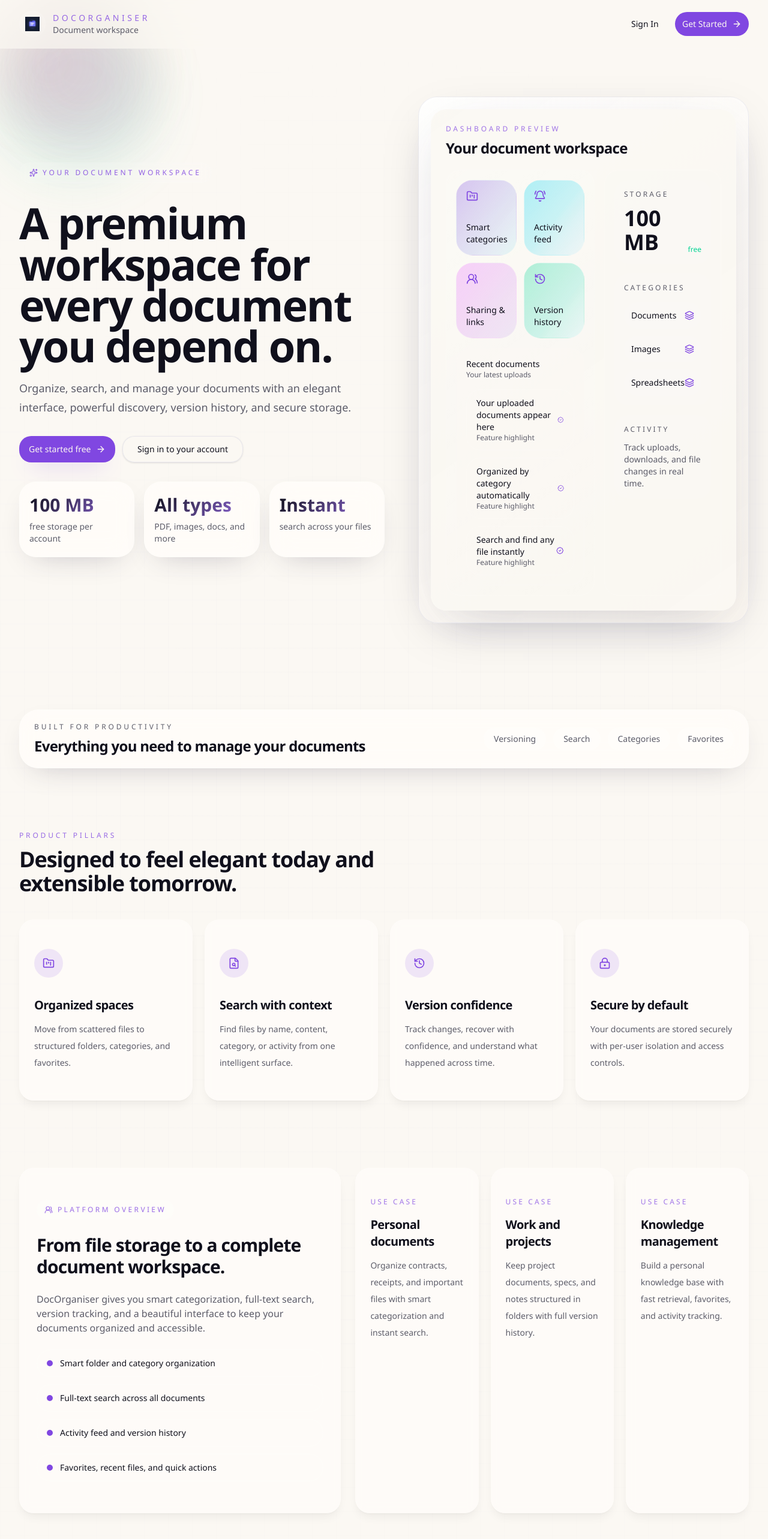
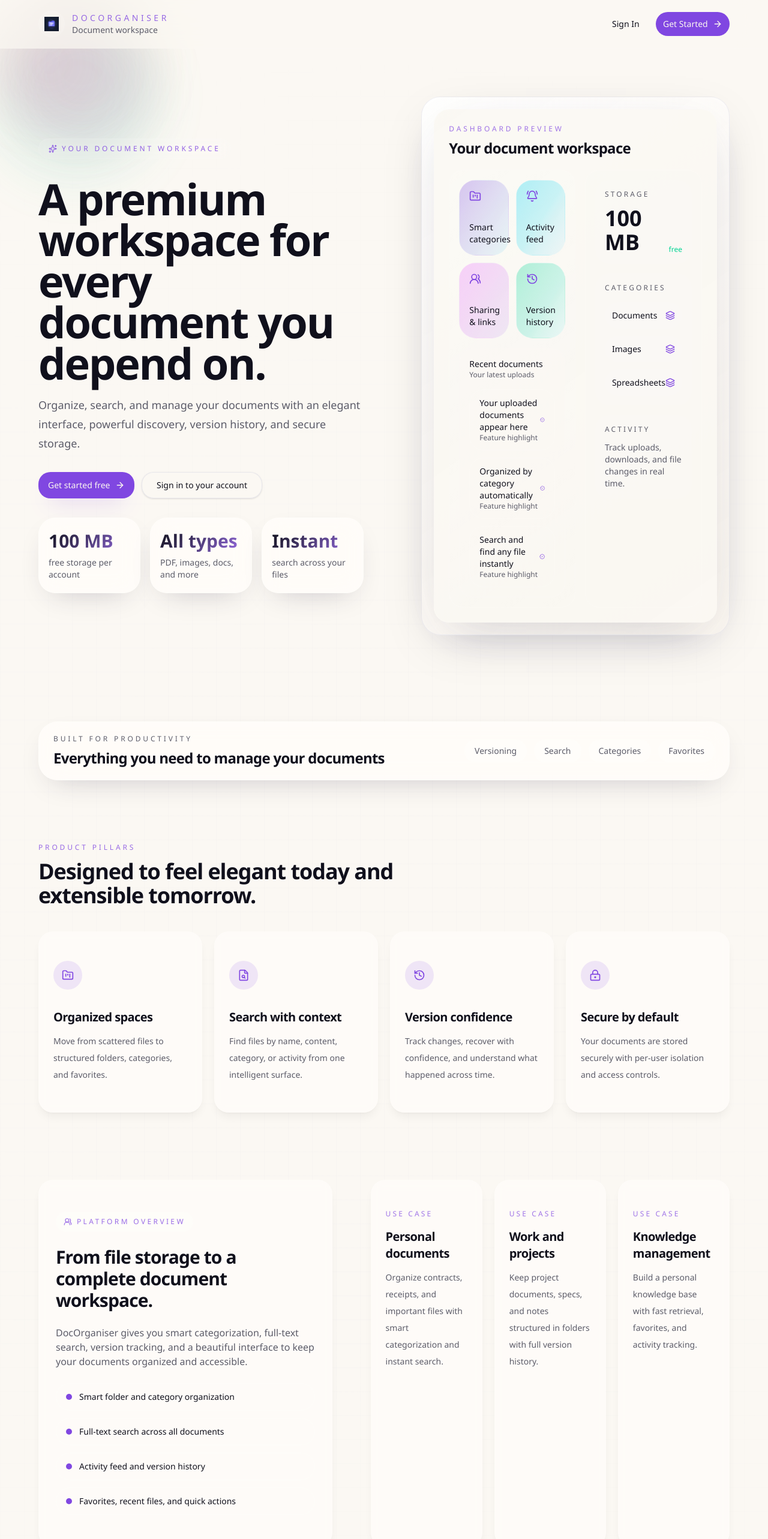
Before and after one commit to DreamerX00/Full-Stack-Project-DocumentOrganiser, a Next.js app in the folder DocumentOrganiser-Frontend/document-organiser-frontend/: page / in a window 1280 px wide. Shown: the top 2566 px of the page at 60% size. Built offline with nearby package versions, Linux system fonts and the light colour scheme; no server answers.

Commit message:
style: update layout container width and adjust grid spacing for responsive design

```diff
--- a/DocumentOrganiser-Frontend/document-organiser-frontend/src/app/page.tsx
+++ b/DocumentOrganiser-Frontend/document-organiser-frontend/src/app/page.tsx
@@ -76,7 +76,7 @@ export default function LandingPage() {
       <AmbientBackdrop intensity="bold" />
 
       <header className="sticky top-0 z-50 border-b border-white/10 bg-background/70 backdrop-blur-xl">
-        <div className="mx-auto flex h-20 max-w-7xl items-center justify-between px-4 sm:px-6 lg:px-8">
+        <div className="mx-auto flex h-20 max-w-[1600px] items-center justify-between px-4 sm:px-6 lg:px-10 xl:px-16">
           <Link href="/" className="flex items-center gap-3">
             <div className="flex h-11 w-11 items-center justify-center rounded-2xl border border-white/10 bg-white/10">
               <Image src="/logo.svg" alt="DocOrganiser" width={24} height={24} className="h-6 w-6" />
@@ -106,8 +106,8 @@ export default function LandingPage() {
       </header>
 
       <main className="relative">
-        <section className="mx-auto max-w-7xl px-4 pb-20 pt-16 sm:px-6 lg:px-8 lg:pb-24 lg:pt-20">
-          <div className="grid gap-14 lg:grid-cols-[1.05fr_0.95fr] lg:items-center">
+        <section className="mx-auto max-w-[1600px] px-4 pb-20 pt-16 sm:px-6 lg:px-10 xl:px-16 lg:pb-24 lg:pt-20">
+          <div className="grid gap-14 lg:grid-cols-[1.1fr_0.9fr] lg:items-center lg:gap-16 xl:gap-24">
             <motion.div
               initial={{ opacity: 0, y: 30 }}
               animate={{ opacity: 1, y: 0 }}
@@ -242,7 +242,7 @@ export default function LandingPage() {
           </div>
         </section>
 
-        <section className="mx-auto max-w-7xl px-4 py-12 sm:px-6 lg:px-8">
+        <section className="mx-auto max-w-[1600px] px-4 py-12 sm:px-6 lg:px-10 xl:px-16">
           <div className="glass-card rounded-[2rem] border border-white/10 px-6 py-5">
             <div className="flex flex-wrap items-center justify-between gap-4">
               <div>
@@ -262,7 +262,7 @@ export default function LandingPage() {
           </div>
         </section>
 
-        <section id="features" className="mx-auto max-w-7xl px-4 py-14 sm:px-6 lg:px-8">
+        <section id="features" className="mx-auto max-w-[1600px] px-4 py-14 sm:px-6 lg:px-10 xl:px-16">
           <div className="mb-10 max-w-2xl">
             <p className="text-xs uppercase tracking-[0.32em] text-primary/80">Product pillars</p>
             <h2 className="mt-3 text-4xl font-semibold">Designed to feel elegant today and extensible tomorrow.</h2>
@@ -293,8 +293,8 @@ export default function LandingPage() {
           </div>
         </section>
 
-        <section className="mx-auto max-w-7xl px-4 py-14 sm:px-6 lg:px-8">
-          <div className="grid gap-6 lg:grid-cols-[0.9fr_1.1fr]">
+        <section className="mx-auto max-w-[1600px] px-4 py-14 sm:px-6 lg:px-10 xl:px-16">
+          <div className="grid gap-6 lg:grid-cols-[0.9fr_1.1fr] lg:gap-12 xl:gap-16">
             <Card className="border-white/10">
               <CardContent className="space-y-6 p-7">
                 <div className="inline-flex w-fit items-center gap-2 rounded-full border border-white/10 bg-white/10 px-3 py-2 text-xs uppercase tracking-[0.28em] text-primary/80">
--- a/DocumentOrganiser-Frontend/document-organiser-frontend/src/components/auth/AuthShell.tsx
+++ b/DocumentOrganiser-Frontend/document-organiser-frontend/src/components/auth/AuthShell.tsx
@@ -26,7 +26,7 @@ export function AuthShell({ title, description, eyebrow, children, footer }: Aut
     <div className="relative min-h-screen overflow-hidden bg-background">
       <AmbientBackdrop intensity="bold" />
 
-      <div className="relative mx-auto flex min-h-screen max-w-7xl flex-col px-4 py-6 sm:px-6 lg:px-8">
+      <div className="relative mx-auto flex min-h-screen max-w-[1600px] flex-col px-4 py-6 sm:px-6 lg:px-10 xl:px-16">
         <div className="flex items-center justify-between">
           <Link href="/" className="flex items-center gap-3">
             <div className="flex h-10 w-10 items-center justify-center rounded-2xl border border-white/20 bg-white/10 shadow-[var(--shadow-soft)] backdrop-blur">
@@ -45,7 +45,7 @@ export function AuthShell({ title, description, eyebrow, children, footer }: Aut
           </Link>
         </div>
 
-        <div className="grid flex-1 items-center gap-12 py-10 lg:grid-cols-[1.05fr_0.95fr]">
+        <div className="grid flex-1 items-center gap-12 py-10 lg:grid-cols-[1.1fr_0.9fr] lg:gap-16 xl:gap-24">
           <motion.div
             initial={{ opacity: 0, y: 24 }}
             animate={{ opacity: 1, y: 0 }}
```
